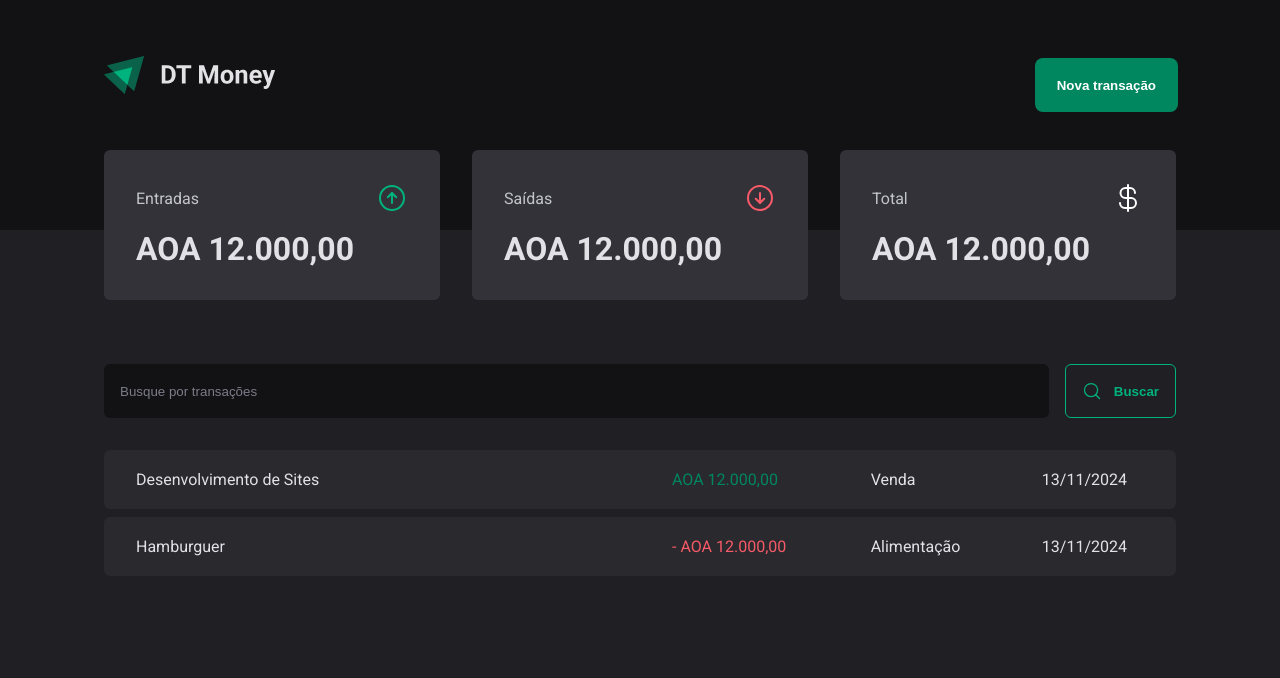
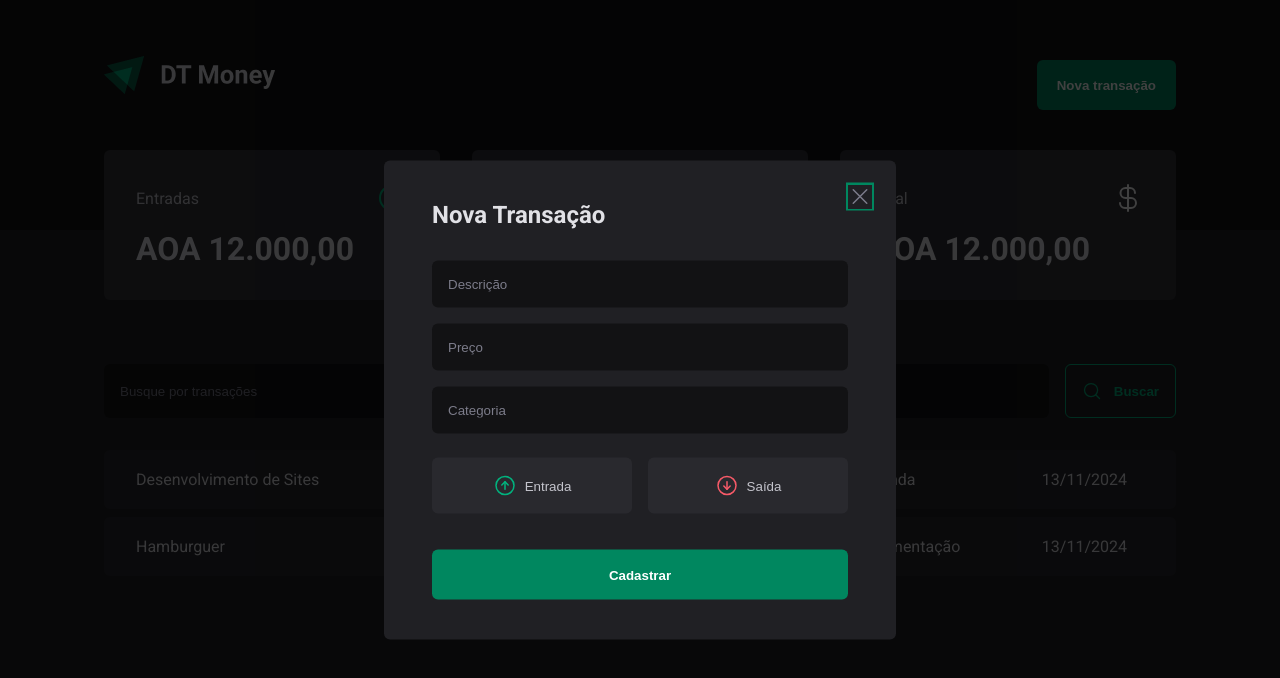
Before and after one commit to gabriel-corto/dt-money, a React (Vite) app: page / in a window 1280 px wide. Both pictures are taken after a click on the button "Nova transação". Shown: the top 678 px of the page. Built offline with nearby package versions, Linux system fonts and the light colour scheme.

Commit message:
feat: add newTransactionModal

```diff
--- a/package.json
+++ b/package.json
@@ -11,6 +11,7 @@
   },
   "dependencies": {
     "@hookform/resolvers": "^3.9.1",
+    "@radix-ui/react-dialog": "^1.1.2",
     "@types/styled-components": "^5.1.34",
     "axios": "^1.7.7",
     "json-server": "^1.0.0-beta.3",
--- a/src/components/Header/index.tsx
+++ b/src/components/Header/index.tsx
@@ -1,4 +1,6 @@
-import { HeaderContainer, HeaderContent } from "./style";
+import { NewTransactionModal } from "../NewTransactionModal";
+import { HeaderContainer, HeaderContent, NewTransactionButton } from "./style";
+import * as Dialog from "@radix-ui/react-dialog"
 
 export function Header() {
   return (
@@ -6,7 +8,13 @@
       <HeaderContent>
         <img src="/assets/logo.png" />
 
-        <button type="submit">Nova transação</button>
+        <Dialog.Root>
+          <Dialog.Trigger asChild>
+            <NewTransactionButton type="submit">Nova transação</NewTransactionButton>
+          </Dialog.Trigger>
+
+          <NewTransactionModal />
+        </Dialog.Root>
       </HeaderContent>
     </HeaderContainer>
   )
--- a/src/components/Header/style.ts
+++ b/src/components/Header/style.ts
@@ -14,8 +14,8 @@
   display: flex;
   justify-content: space-between;
   align-items: center;
-
-  button[type='submit'] {
+`
+export const NewTransactionButton = styled.button`
   height: 50px;
   border: 0;
   background: ${(props) => props.theme['green-500']};
@@ -35,5 +35,4 @@
     background: ${(props) => props.theme['green-700']};
     transition: background-color 0.2s;
   }
-  }
 `
--- /dev/null
+++ b/src/components/NewTransactionModal/index.tsx
@@ -0,0 +1,39 @@
+import * as Dialog from "@radix-ui/react-dialog"
+import { CloseButton, Content, Overlay, TransactionType, TransactionTypeButton } from "./style"
+import { ArrowCircleDown, ArrowCircleUp, X } from "phosphor-react"
+
+export function NewTransactionModal() {
+  return (
+    <Dialog.Portal>
+      <Overlay />
+
+      <Content>
+        <Dialog.Title>Nova Transação</Dialog.Title>
+
+        <CloseButton>
+          <X size={24} />
+        </CloseButton>
+
+        <form action="#">
+          <input type="text" placeholder="Descrição" />
+          <input type="number" placeholder="Preço" />
+          <input type="text" placeholder="Categoria" />
+
+          <TransactionType>
+            <TransactionTypeButton variant="income">
+              <ArrowCircleUp size={24} />
+              Entrada
+            </TransactionTypeButton>
+
+            <TransactionTypeButton variant="outcome">
+              <ArrowCircleDown size={24} />
+              Saída
+            </TransactionTypeButton>
+          </TransactionType>
+
+          <button type="submit">Cadastrar</button>
+        </form>
+      </Content>
+    </Dialog.Portal>
+  )
+}
--- /dev/null
+++ b/src/components/NewTransactionModal/style.ts
@@ -0,0 +1,104 @@
+import * as Dialog from "@radix-ui/react-dialog"
+import { styled } from "styled-components"
+
+export const Overlay = styled(Dialog.Overlay)`
+  position: fixed;
+  width: 100vw;
+  height: 100vh;
+  inset: 0;
+  background: rgba(0, 0, 0, 0.75);
+`
+
+export const Content = styled(Dialog.Content)`
+  min-width: 32rem;
+  border-radius: 6px;
+  padding: 2.5rem 3rem;
+  background: ${(props) => props.theme['gray-800']};
+
+  position: fixed;
+  top: 50%;
+  left: 50%;
+  transform: translate(-50%, -50%);
+
+  form {
+    margin-top: 2rem;
+
+    display: flex;
+    flex-direction: column;
+    gap: 1rem;
+
+    input {
+      border-radius: 6px;
+      border: 0;
+      background: ${(props) => props.theme['gray-900']};
+      color: ${(props) => props.theme['gray-300']};
+      padding: 1rem;
+
+      &::placeholder {
+        color: ${(props) => props.theme['gray-500']};
+      }
+    }
+
+    button[type='submit'] {
+      height: 50px;
+      border: 0;
+      background: ${(props) => props.theme['green-500']};
+      color: ${(props) => props.theme.white};
+      font-weight: bold;
+      padding: 0 1.25rem;
+      border-radius: 6px;
+      margin-top: 1.25rem;
+      cursor: pointer;
+
+      &:disabled {
+        opacity: 0.6;
+        cursor: not-allowed;
+      }
+
+      &:not(:disabled):hover {
+        background: ${(props) => props.theme['green-700']};
+        transition: background-color 0.2s;
+      }
+    }
+  }
+`
+export const CloseButton = styled(Dialog.Close)`
+  position: absolute;
+  background: transparent;
+  border: 0;
+  top: 1.5rem;
+  right: 1.5rem;
+  line-height: 0;
+  cursor: pointer;
+  color: ${(props) => props.theme['gray-500']};
+`
+export const TransactionType = styled.div`
+  display: grid;
+  grid-template-columns: repeat(2, 1fr);
+  gap: 1rem;
+  margin-top: 0.5rem;
+`
+
+interface TransactionTypeButtonProps {
+  variant: 'income' | 'outcome'
+}
+
+export const TransactionTypeButton = styled.button<TransactionTypeButtonProps>`
+  background: ${(props) => props.theme['gray-700']};
+  padding: 1rem;
+  display: flex;
+  align-items: center;
+  justify-content: center;
+  gap: 0.5rem;
+  border-radius: 6px;
+  cursor: pointer;
+  border: 0;
+  color: ${(props) => props.theme['gray-300']};
+
+  svg {
+    color: ${(props) =>
+      props.variant === 'income'
+        ? props.theme['green-300']
+        : props.theme['red-300']};
+  }
+`
```
Also changed, not shown: 1 other file (tests, documents, lock files or other folders). Lines whose indentation alone changed are shown as unchanged.
